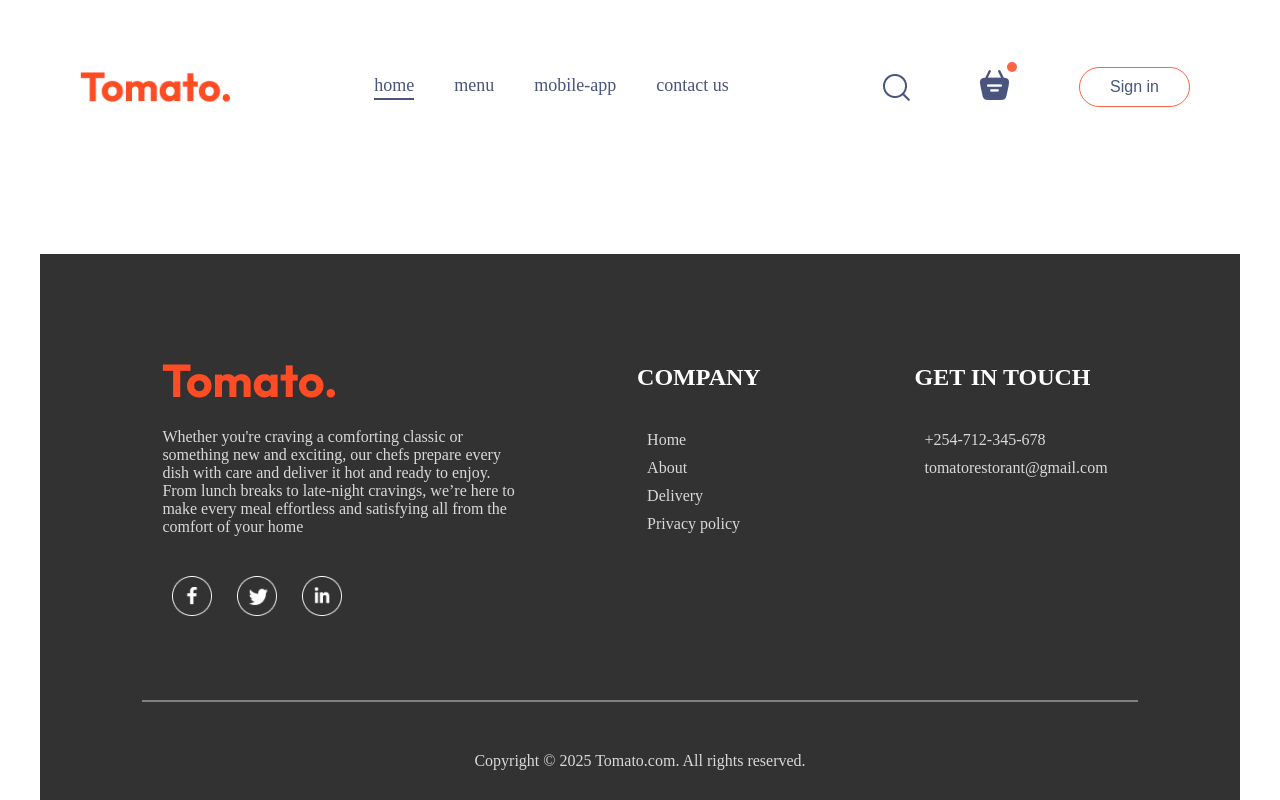
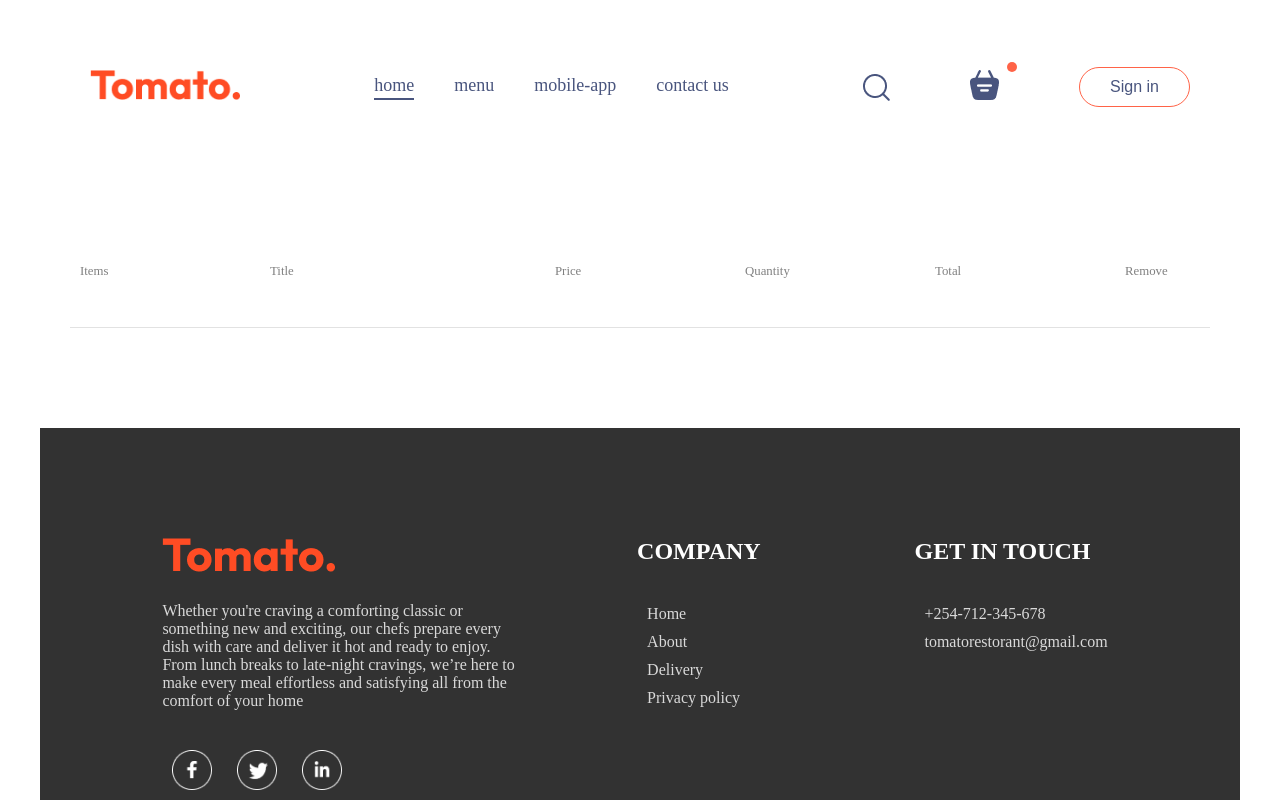
Before and after one commit to MweleCarol/Food-Delivery-App, a React (Vite) app: page /cart in a window 1280 px wide. Shown: the top 800 px of the page. Built offline with nearby package versions, Linux system fonts and the light colour scheme.

Commit message:
Added a login

```diff
--- a/src/Components/Navbar/Navbar.jsx
+++ b/src/Components/Navbar/Navbar.jsx
@@ -8,7 +8,7 @@
 
   return (
     <div className='navbar'>
-      <img src={assets.logo} alt="" className='logo'/>
+     <Link to='/'><img src={assets.logo} alt="" className='logo'/></Link>
       <ul className="navbar-menu">
         <Link to='/' onClick={()=>setMenu("home")} className={menu==="home"?"active":""}>home</Link>
         <a href='#explore-menu' onClick={()=>setMenu("menu")} className={menu==="menu"?"active":""}>menu</a>
@@ -18,7 +18,7 @@
       <div className="navbar-right">
         <img src={assets.search_icon} alt="" />
         <div className="navbar-search-icon">
-            <img src={assets.basket_icon} alt="" />
+          <Link to='/Cart'><img src={assets.basket_icon} alt="" /></Link>
              <div className='dot'></div>
         </div>
         <button onClick={() =>setShowLogin(true)}>Sign in</button>
--- a/src/pages/Cart/Cart.css
+++ b/src/pages/Cart/Cart.css
@@ -0,0 +1,25 @@
+.cart{
+    margin-top: 100px;
+}
+.cart-items-title{
+    display: grid;
+    grid-template-columns: 1fr 1.5fr 1fr 1fr 1fr 0.5fr;
+    align-items: center;
+    color: grey;
+    font-size: max(1vw,12px);
+}
+.cart-items-item{
+    margin: 10px 0px;
+    color: black;
+}
+.cart-items-item img{
+    width: 70px;
+}
+.cart hr{
+    height: 1px;
+    background-color: #e2e2e2;
+    border: none;
+}
+.cart-items-item .cross{
+    cursor: pointer;
+}
--- a/src/pages/Cart/Cart.jsx
+++ b/src/pages/Cart/Cart.jsx
@@ -1,10 +1,44 @@
-import React from 'react';
+import React, { useContext } from 'react';
 import './Cart.css'
+import {StoreContext} from '../../Context/StoreContext'
 
 
 const Cart = () => {
+
+    const{cartItems,food_list,removeFromCart} = useContext(StoreContext);
+
   return (
-    <div>
+    <div className='cart'>
+      <div className="cart-items">
+        <div className="cart-items-title">
+          <p>Items</p>
+          <p>Title</p>
+          <p>Price</p>
+          <p>Quantity</p>
+          <p>Total</p>
+          <p>Remove</p>
+        </div>
+        <br />
+        <hr />
+        {food_list.map((item, index) =>{
+            if(cartItems[item._id] > 0)
+            {
+              return(
+                <div>
+                  <div className='cart-items-title cart-items-item'>
+                  <img src={item.image} alt="" />
+                  <p>{item.name}</p>
+                  <p>{item.price}</p>
+                  <p>{cartItems[item._id]}</p>
+                  <p>{item.price * cartItems[item._id]}</p>
+                  <p onClick={()=>removeFromCart(item._id)} className='cross'>X</p>
+                </div>
+                <hr />
+                </div>
+              )
+            }
+        })}
+      </div>
 
     </div>
   );
```
